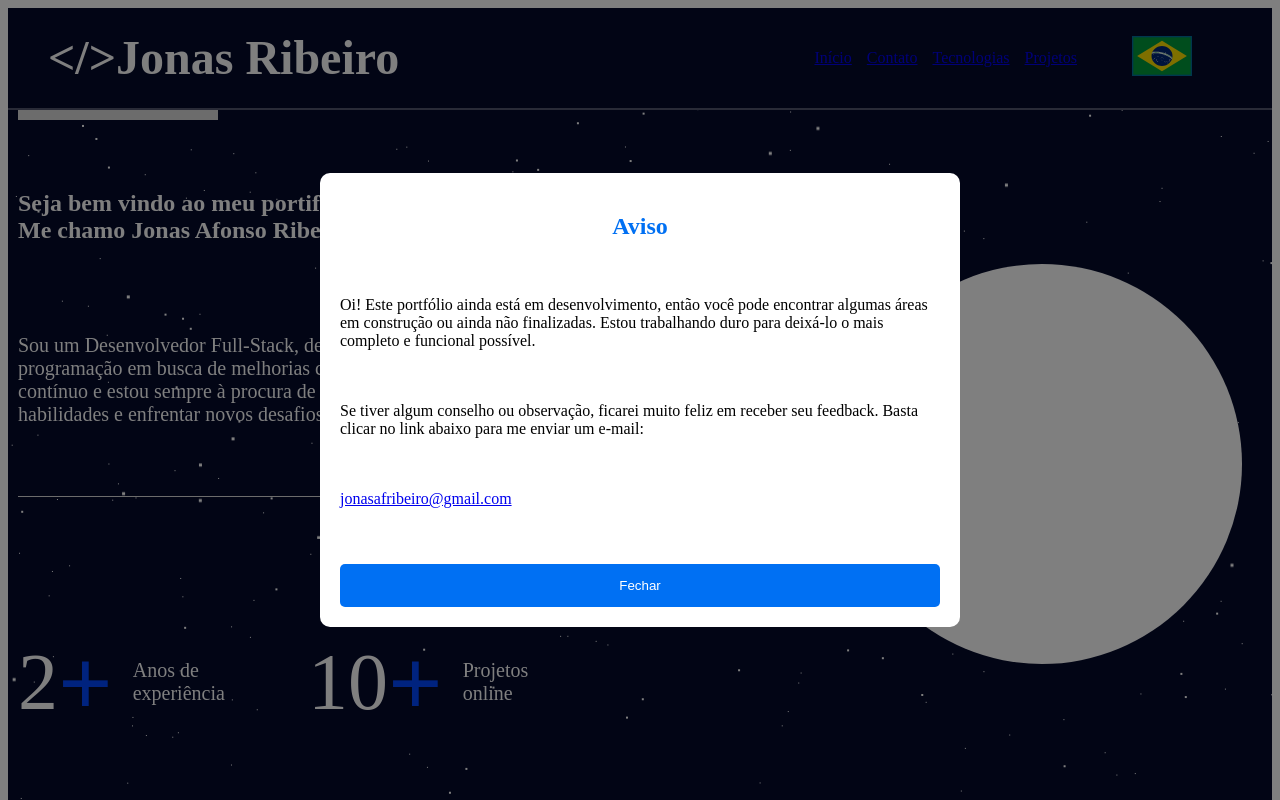
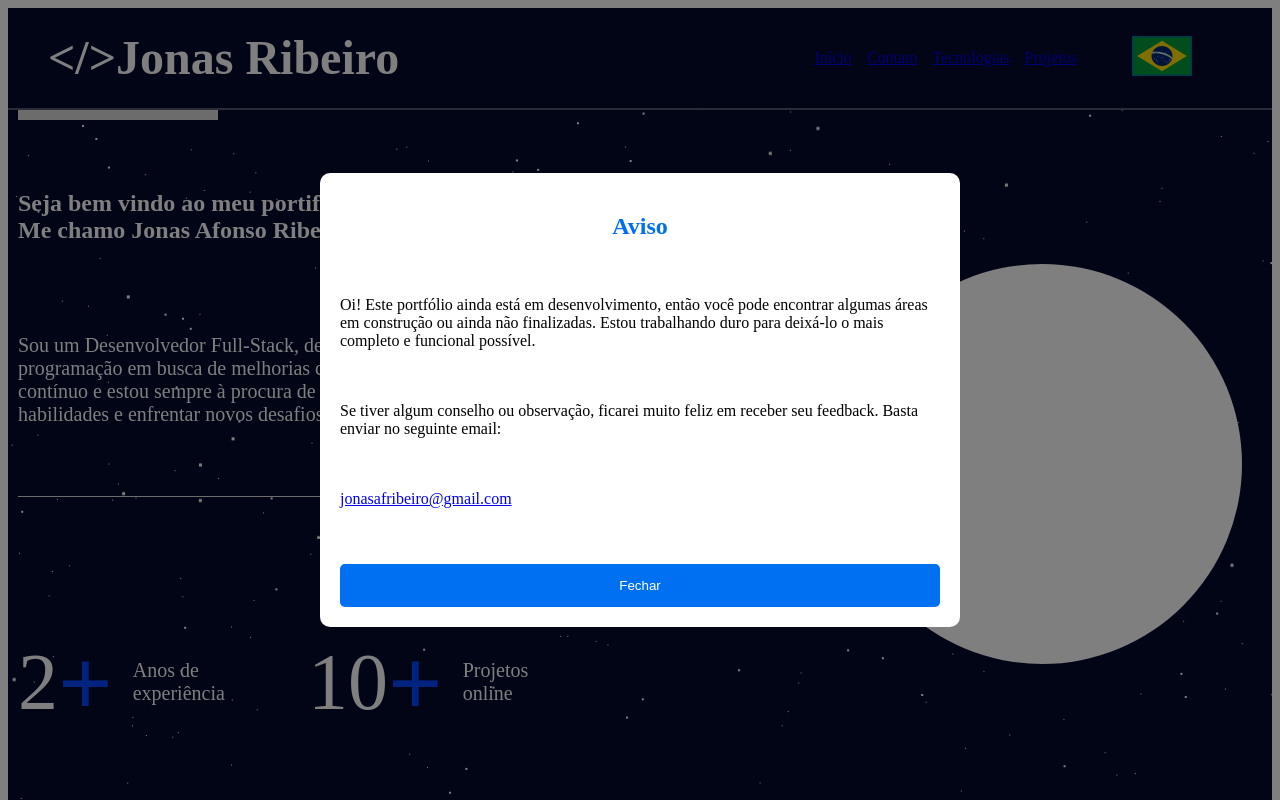
Before and after one commit to jonasaribeiro/portfolio-front, a Next.js app: page / in a window 1280 px wide. Shown: the top 800 px of the page. Built offline with nearby package versions, Linux system fonts and the light colour scheme.

Commit message:
Fix: Corrigida mensagem do Modal

```diff
--- a/src/components/smallComponents/modal.tsx
+++ b/src/components/smallComponents/modal.tsx
@@ -22,7 +22,7 @@ const Modal = ({
         </p>
         <p>
           Se tiver algum conselho ou observação, ficarei muito feliz em receber
-          seu feedback. Basta clicar no link abaixo para me enviar um e-mail:
+          seu feedback. Basta enviar no seguinte email:
         </p>
         <p>
           <a href="mailto:jonasafribeiro@gmail.com">jonasafribeiro@gmail.com</a>
```
